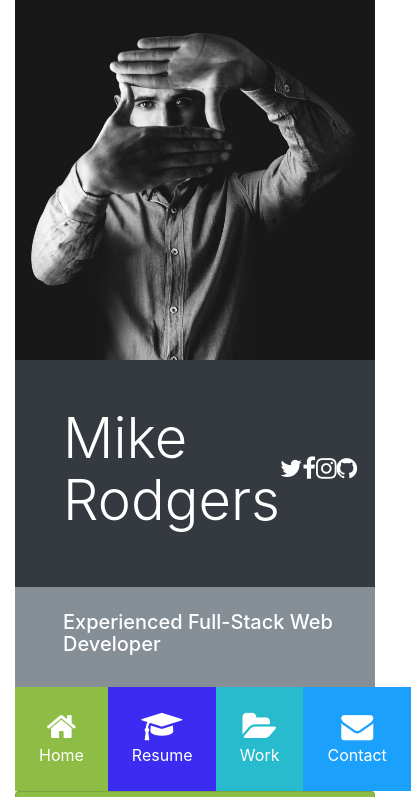
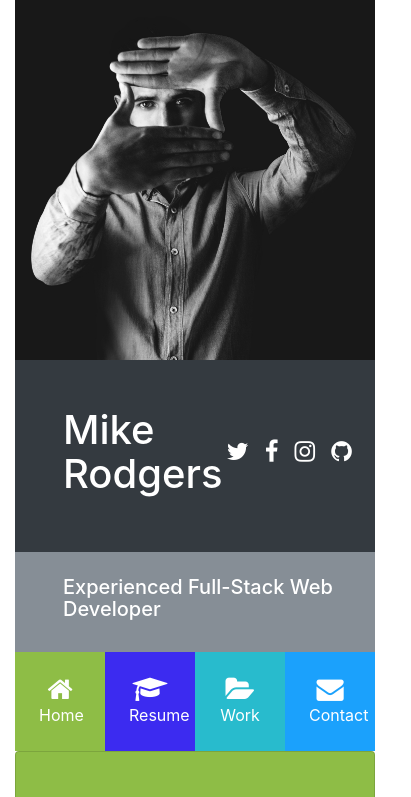
Before and after one commit to B-Rich23/portfoligrid-theme, a website: page index.html in a window 390 px wide. Shown: the top 797 px of the page, 411 px wide, since content can reach past the window. Drawn offline with Linux system fonts and the light colour scheme; some packages are replaced by stand-ins of ours; a script that the page names is missing.

Commit message:
added new theme name

```diff
--- a/index.html
+++ b/index.html
@@ -4,7 +4,7 @@
     <meta charset="UTF-8">
     <meta name="viewport" content="width=device-width, initial-scale=1.0">
     <meta http-equiv="X-UA-Compatible" content="ie=edge">
-    <title>Portfoligrid Theme</title>
+    <title>Portfolio Tab Theme</title>
     <link rel="stylesheet" href="src/css/font-awesome.min.css">
     <link rel="stylesheet" href="src/css/bootstrap.css">
     <link rel="stylesheet" href="https://cdnjs.cloudflare.com/ajax/libs/ekko-lightbox/5.3.0/ekko-lightbox.css">
@@ -18,19 +18,19 @@
                 <div class="col-lg-4 col-md-5">
                    <img src="src/img/bw-person1.jpg" alt="">
                 </div>
-                <div class="col-lg-8 col-md-7 col-sm-4">
+                <div class="col-lg-8 col-md-7 col-sm-12 tabs">
                     <div class="d-flex flex-column">
                         <div class="p-5 bg-dark text-white">
                             <div class="name d-flex flex-row justify-content-between align-items-center">
-                                <h1 class="display-4">Mike Rodgers</h1>
+                                <h1 class="display-5 owner mr-1">Mike Rodgers</h1>
                                 <div>
-                                    <h4><i class="fa fa-twitter"></i></h4>
+                                    <h4><i class="fa fa-twitter mr-3"></i></h4>
                                 </div>
                                 <div>
-                                    <h4><i class="fa fa-facebook"></i></h4>
+                                    <h4><i class="fa fa-facebook mr-3"></i></h4>
                                 </div>
                                 <div>
-                                    <h4><i class="fa fa-instagram"></i></h4>
+                                    <h4><i class="fa fa-instagram mr-3"></i></h4>
                                 </div>
                                 <div>
                                     <h4><i class="fa fa-github"></i></h4>
@@ -41,9 +41,8 @@
                             <h5 class="ml-4">Experienced Full-Stack Web Developer</h5>
                         </div>
                         <div>
-                            <div class="d-flex flex-row text-white
-                            align-items-stretch text-center">
-                                <div class="port-item p-4 bg-primary" data-toggle="collapse" data-target="#home">
+                            <div class="d-flex flex-row text-white align-items-stretch text-center">
+                                <div class="port-item p-4 m-0 bg-primary" data-toggle="collapse" data-target="#home">
                                     <i class="fa fa-home d-block"></i> Home
                                 </div>
                                 <div class="port-item p-4 bg-success">
@@ -79,7 +78,7 @@
                     <div class="progress-bar-striped bg-primary"style="width:100%"></div>
                 </div>
                 <h4>CSS3</h4>
-                <div class=" mb-3">
+                <div class="progress mb-3">
                     <div class="progress-bar-striped bg-primary"style="width:100%"></div>
                 </div>
                 <h4>JavaScript</h4>
--- a/src/scss/style.scss
+++ b/src/scss/style.scss
@@ -1,3 +1,17 @@
+* {
+    padding: 0;
+    margin: 0;
+    box-sizing: border-box;
+}
+
+
+// div.container {
+//     padding: 0;
+//     margin: 0 !important;
+//     box-sizing: border-box;
+//     min-width: 100%;
+// }
+
 .bg-black {
     background: #1a2a6c;
     color: #fff;
@@ -11,9 +25,14 @@
 
 }
 
+// .tabs {
+//     margin-bottom: 0 !important;
+// }
+
 
 .port-item {
     width: 30%;
+    height: 100%;
     .fa {
         font-size: 2em;
     }
@@ -24,6 +43,28 @@
     cursor: pointer;
 }
 
+@media(max-width: 375px) {
+    h1 .owner .display-5 {
+        font-size: 1rem !important;
+        }
+        #main-header > div > div.col-lg-8.col-md-7.col-sm-12.tabs > div > div.p-5.bg-dark.text-white > div > h1 {
+            font-size: 1.5rem !important;
+            margin-right: 1em;
+        }
+
+
+    }
+
+@media(max-width: 419px) {
+    .port-item {
+        width: 25%;
+        height: 100%;
+        .fa {
+            font-size: 1.7rem;
+        }
+    }
+    }
+
 @media(min-width: 1199px) {
     .port-item {
         padding: 3em !important;
```
Also changed, not shown: src/css/style.css.
